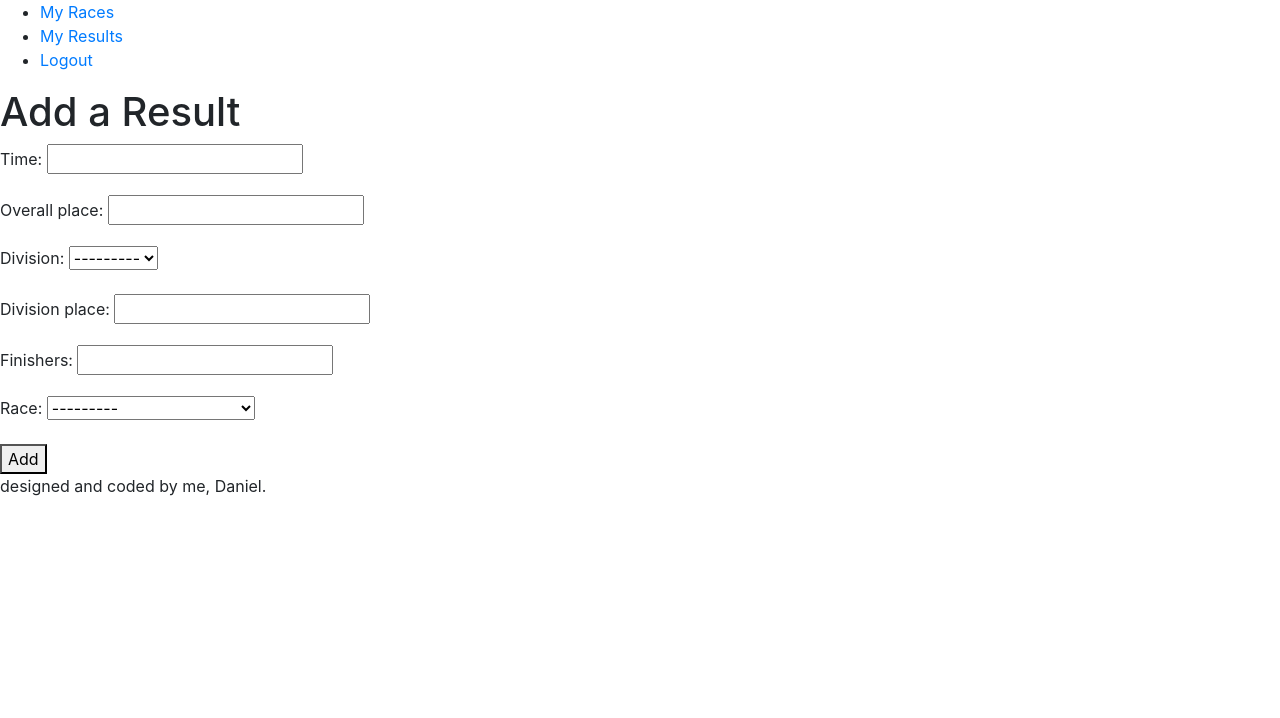
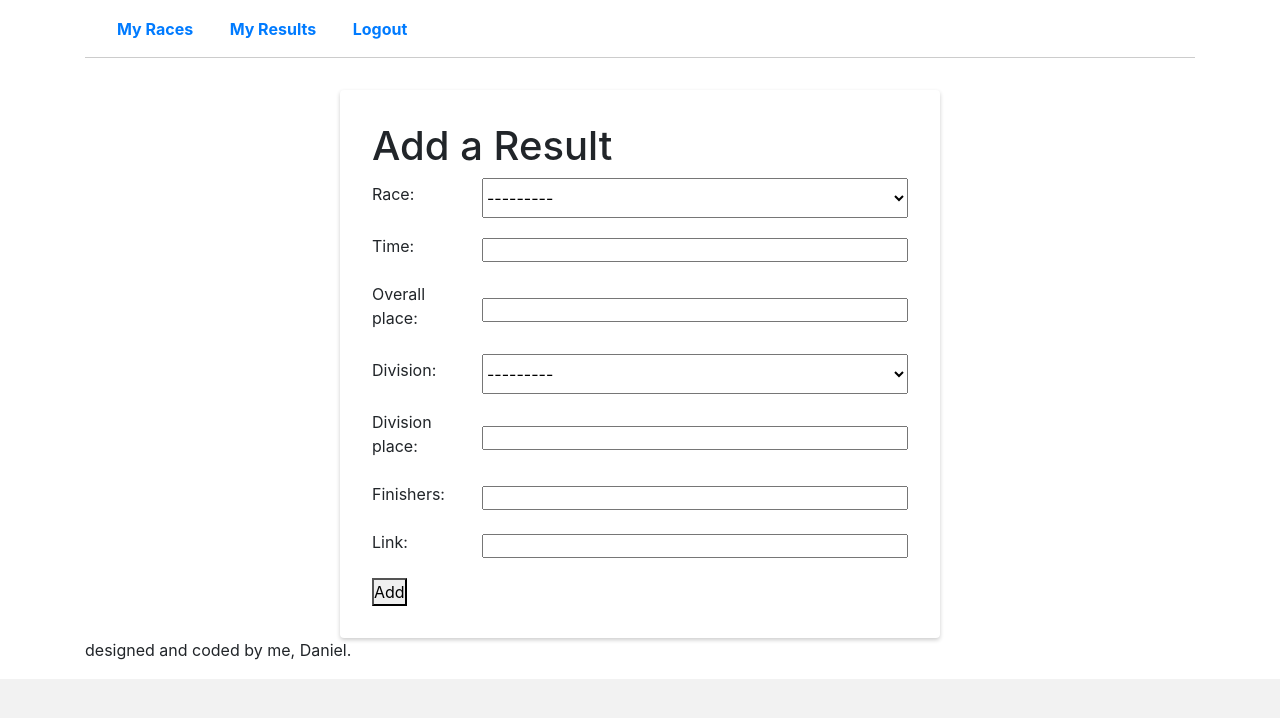
Before and after one commit to danielbrainich/Race-Tracker, a Django app: page /results/add/ in a window 1280 px wide. Shown: the top 718 px of the page. Run offline with Django 4.2, Linux system fonts and the light colour scheme; a user stored in the database is signed in; data comes from the database, SQL or seed files in the repository; both versions use the stored data as it was after the commit; some libraries are stand-ins or nearby versions.

Commit message:
added some basic css styling and loaded css stylesheets

```diff
--- a/races/forms.py
+++ b/races/forms.py
@@ -12,4 +12,5 @@
             "terrain",
             "elevation_gain",
             "date",
+            "link",
         ]
--- a/races/models.py
+++ b/races/models.py
@@ -32,6 +32,7 @@
         )
     elevation_gain = models.PositiveIntegerField()
     date = models.DateField()
+    link = models.URLField(null=True)
     owner = models.ForeignKey(
         User,
         related_name="projects",
--- /dev/null
+++ b/races/static/css/styles.css
@@ -0,0 +1,192 @@
+@import url('https://fonts.googleapis.com/css2?family=Open+Sans:wght@400;700&display=swap');
+
+
+/* Set all box sizing to border-box */
+*, *:before, *:after {
+  box-sizing: border-box;
+}
+
+/* Set all elements to use the Open Sans font */
+body, input, textarea, button, select {
+  font-family: 'Open Sans', sans-serif;
+  font-size: 16px;
+  margin: 0;
+  padding: 0;
+}
+
+/* Set the background color of all pages */
+html, body {
+  background-color: #F2F2F2;
+}
+
+/* Set the style of the navigation list */
+header nav ul {
+  background-color: white;
+  border-bottom: 1px solid #CCC;
+  box-sizing: border-box;
+  list-style: none;
+  margin-top: 0;
+  margin-bottom: 2em;
+  padding: 0 0 0 1em;
+}
+
+/* Set the spacing and layout of the nav list items */
+header nav ul li {
+  display: inline-block;
+  margin: 0 1em;
+  padding: 1em 0 1em 0;
+}
+
+/* Set the style of the links in the nav */
+header nav ul li a {
+  font-weight: bold;
+  text-decoration: none;
+}
+
+/* Make the input tags look nicer */
+input {
+  height: 1.5em;
+  margin: 0;
+  padding: .25em .5em;
+}
+
+/* Make the select boxes look nicer */
+select {
+  height: 2.5em;
+}
+
+/* Make the select-multiple boxes look nicer */
+select[multiple] {
+  height: 7.5em;
+}
+
+/* Make the textarea inputs look nicer */
+textarea {
+  margin: 0;
+  padding: .25em .5em;
+}
+
+/* Set the width on all tables */
+table {
+  width: 100%;
+}
+
+/* Set the size of the help text in forms */
+.helptext {
+  display: block;
+  font-size: 80%;
+}
+
+/* Make the login and sign-up forms look nicer */
+.login-form,
+.signup-form {
+  background-color: white;
+  border-radius: 4px;
+  box-shadow: 0 2px 4px rgba(0, 0, 0, 0.2);
+  margin: auto;
+  max-width: 400px;
+  padding: 2em;
+}
+
+/* Make the task and projects forms look nicer */
+.result-form,
+.race-form {
+  background-color: white;
+  border-radius: 4px;
+  box-shadow: 0 2px 4px rgba(0, 0, 0, 0.2);
+  margin: auto;
+  max-width: 600px;
+  padding: 2em;
+}
+
+/* Make all of the headers the same */
+.result-form h1,
+.login-form h1,
+.signup-form h1,
+.race-list h1,
+.race-form h1,
+.race-detail h1 {
+  margin-top: 0;
+}
+
+/* Add spacing to the section of the project detail */
+.race-detail h2 {
+  margin-top: 2em;
+}
+
+/* Standardize form layout using grid */
+.result-form p,
+.login-form p,
+.signup-form p,
+.race-form p {
+  display: grid;
+  align-items: center;
+  column-gap: 10px;
+  grid-template-columns: 100px 1fr;
+}
+
+/* Standardize help text positions in the grid */
+.result-form p .helptext,
+.login-form p .helptext,
+.signup-form p .helptext,
+.race-form p .helptext {
+  grid-column-start: 2;
+  grid-column-end: 3;
+}
+
+/* Make the buttons a little larger */
+.race-form button,
+.result-list button,
+.login-form button,
+.signup-form button,
+.race-form button {
+  padding: 0.25em 1em;
+}
+
+/* Add a nice box around the lists and details */
+.result-list,
+.race-list,
+.race-detail {
+  background-color: white;
+  border-radius: 4px;
+  box-shadow: 0 2px 4px rgba(0, 0, 0, 0.2);
+  margin: auto;
+  max-width: 800px;
+  padding: 2em;
+}
+
+/* Add padding to the table header and table datum tags */
+.result-list th,
+.result-list td,
+.race-list th,
+.race-list td,
+.race-detail th,
+.race-detail td {
+  padding: .5em;
+}
+
+/* Add a bottom border to the table header tags */
+.result-list thead tr th,
+.race-list thead tr th,
+.race-detail thead tr th {
+  border-bottom: 2px solid #DEDEDE;
+}
+
+/* Center align the text on specific table header cells */
+.result-list tbody td:nth-child(2),
+.result-list tbody td:nth-child(3),
+.result-list tbody td:nth-child(4),
+.race-list tbody tr td,
+.race-detail tbody td:nth-child(2),
+.race-detail tbody td:nth-child(3),
+.race-detail tbody td:nth-child(4),
+.race-detail tbody td:nth-child(5) {
+  text-align: center;
+}
+
+/* Add horizontal rules to all rows except the last */
+.result-list tbody :not(tr:last-child) td,
+.race-list tbody :not(tr:last-child) td,
+.race-detail tbody :not(tr:last-child) td {
+  border-bottom: 1px solid #DEDEDE;
+}
--- a/races/templates/base.html
+++ b/races/templates/base.html
@@ -4,13 +4,17 @@
 <head>
     <meta charset="UTF-8">
     <meta name="viewport" content="width=device-width, initial-scale=1.0, shrink-to-fit=no">
-    <link rel="stylesheet" href="{% static 'css/styles.css' %}">
+    <link rel="stylesheet" href="{% static "css/styles.css" %}">
     <link rel="stylesheet" href="https://stackpath.bootstrapcdn.com/bootstrap/4.1.3/css/bootstrap.min.css" integrity="sha384-MCw98/SFnGE8fJT3GXwEOngsV7Zt27NXFoaoApmYm81iuXoPkFOJwJ8ERdknLPMO" crossorigin="anonymous">
     <title>
     {% block title %}{%  endblock title %}
     </title>
 </head>
 <body>
+    <div class="container">
+        <div class="row">
+            <div class="col"></div>
+                <div class="col-xs-12 col-sm-12 col-md-12 col-lg-12 col-xl-12">
                     <header>
                         <nav>
                             <ul>
@@ -29,5 +33,9 @@
                     <footer>
                         <p> designed and coded by me, Daniel.
                     </footer>
+                </div>
+            <div class="col"></div>
+        </div>
+    </div>
 </body>
 </html>
--- a/races/templates/races/add_race.html
+++ b/races/templates/races/add_race.html
@@ -7,7 +7,7 @@
 
 {% block content %}
 <main>
-    <div class="project-form">
+    <div class="race-form">
         <h1>Add a New Race</h1>
         <form method="post">
             {% csrf_token %}
--- a/races/templates/races/race_details.html
+++ b/races/templates/races/race_details.html
@@ -7,7 +7,7 @@
 
 {% block content %}
 <main>
-    <div>
+    <div class="race-detail">
         <h1>{{ race_object.name }}</h1>
         <table>
             <thead>
@@ -28,6 +28,7 @@
                     <th>{{ race_object.terrain }}</th>
                     <th>{{ race_object.elevation_gain }}</th>
                     <th>{{ race_object.date }}</th>
+                    <th>{{ race_object.link }}</th>
                 </tr>
             </tbody>
         </table>
@@ -47,6 +48,7 @@
                     <th>Division</th>
                     <th>Division Place</th>
                     <th>Rank</th>
+                    <th>Link</th>
                 </tr>
             </thead>
             </tdbody>
--- a/races/templates/races/race_list.html
+++ b/races/templates/races/race_list.html
@@ -7,7 +7,7 @@
 
 {% block content %}
 <main>
-    <div>
+    <div class="race-list">
         <h1>My Races</h1>
         <div>
             <p><a href="{% url "add_race" %}">Add a new race<a/></p>
--- a/results/forms.py
+++ b/results/forms.py
@@ -6,10 +6,11 @@
     class Meta:
         model = Result
         fields = [
+            "race",
             "time",
             "overall_place",
             "division",
             "division_place",
             "finishers",
-            "race",
+            "link",
         ]
--- a/results/models.py
+++ b/results/models.py
@@ -16,6 +16,7 @@
         )
     division_place = models.SmallIntegerField()
     finishers = models.SmallIntegerField()
+    link = models.URLField(null=True)
     race = models.OneToOneField(
         Race,
         related_name="results",
--- a/results/templates/results/add_result.html
+++ b/results/templates/results/add_result.html
@@ -7,7 +7,7 @@
 
 {% block content %}
 <main>
-    <div class="project-form">
+    <div class="result-form">
         <h1>Add a Result</h1>
         <form method="post">
             {% csrf_token %}
```
Also changed, not shown: results/templates/results/result_list.html (+6 -4 lines), db.sqlite3, races/migrations/0002_race_link.py (added), results/migrations/0002_result_link.py (added). Lines whose indentation alone changed are shown as unchanged.
